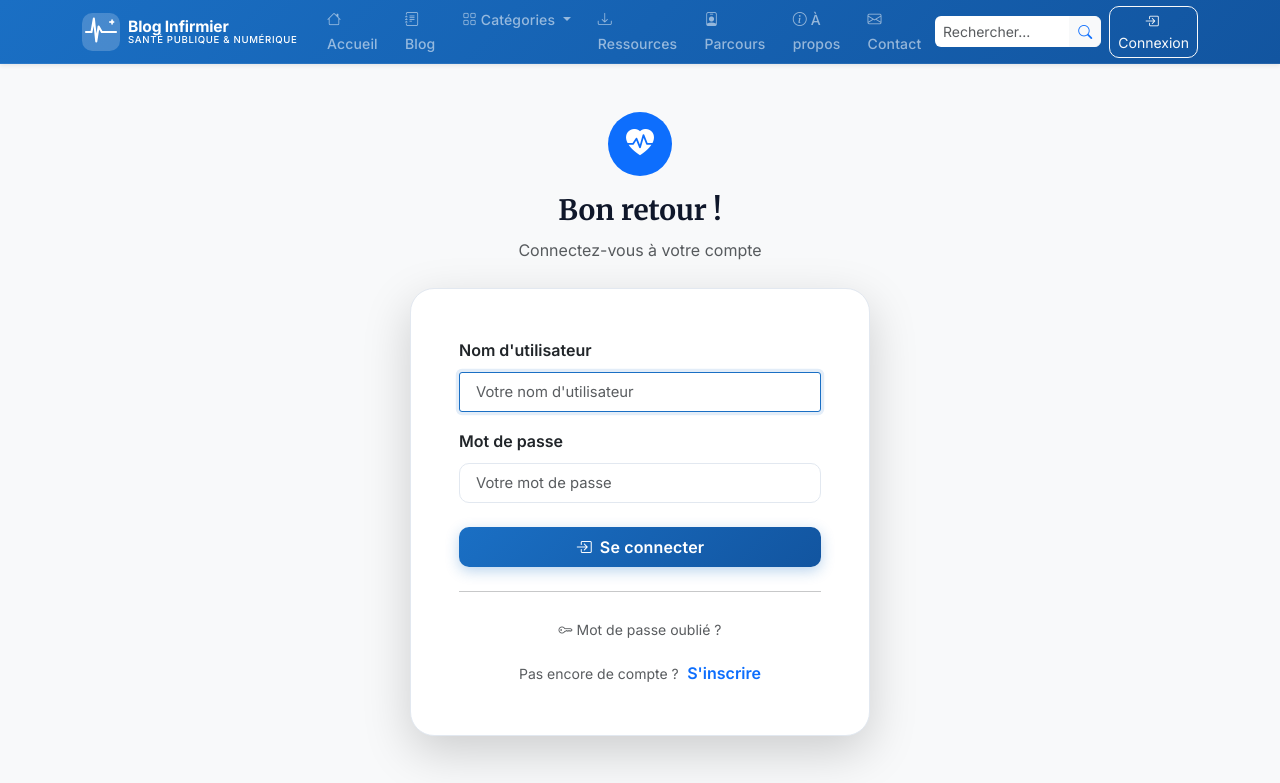
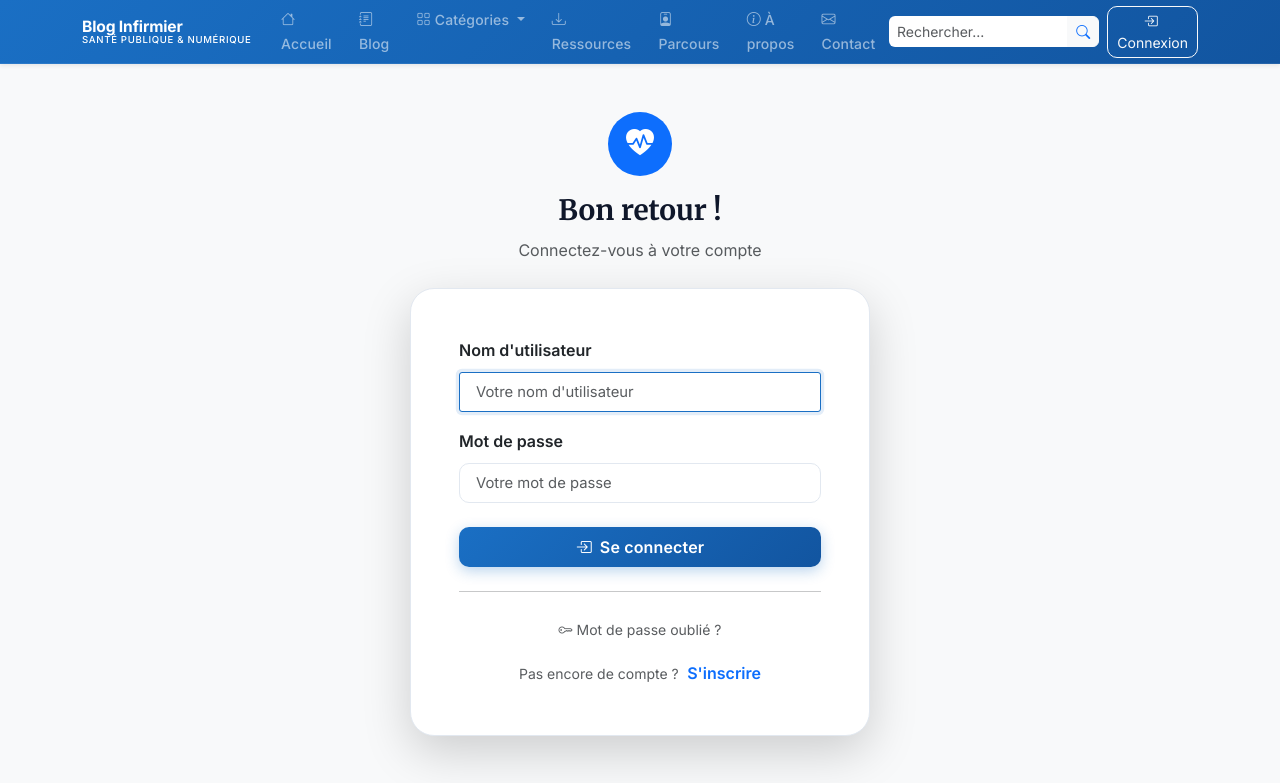
Before and after one commit to ismaelkodjo/blog_infirmier, a Django app: page /accounts/connexion/ in a window 1280 px wide. Shown: the top 783 px of the page. Run offline with Django 5.2, Linux system fonts and the light colour scheme; data that the repository does not hold is empty; parts of the project's set-up code (start-up, migrations or seed data) failed here and were passed over; some libraries are stand-ins or nearby versions.

```diff
--- a/templates/base.html
+++ b/templates/base.html
@@ -64,15 +64,6 @@
 
     <!-- Logo / Brand -->
     <a class="navbar-brand d-flex align-items-center gap-2" href="{% url 'core:home' %}">
-      <!-- Icône SVG inline -->
-      <svg width="38" height="38" viewBox="0 0 48 48" fill="none" xmlns="http://www.w3.org/2000/svg" aria-hidden="true" class="brand-svg-icon flex-shrink-0">
-        <rect width="48" height="48" rx="13" fill="rgba(255,255,255,0.2)"/>
-        <polyline points="5,24 12,24 15,7 18,36 21,17 25,24 33,24 38,24 43,24"
-          stroke="white" stroke-width="2.6" stroke-linecap="round" stroke-linejoin="round" fill="none"/>
-        <rect x="34" y="10" width="7" height="2.5" rx="1.25" fill="rgba(255,255,255,0.85)"/>
-        <rect x="36.75" y="7.75" width="2.5" height="7" rx="1.25" fill="rgba(255,255,255,0.85)"/>
-      </svg>
-      <!-- Texte -->
       <div class="brand-text lh-1">
         <span class="fw-bold d-block" style="font-size:.975rem; letter-spacing:-.01em;">Blog Infirmier</span>
         <small class="opacity-65 d-none d-md-block" style="font-size:.6rem; letter-spacing:.07em; text-transform:uppercase; font-weight:500;">Santé Publique &amp; Numérique</small>
@@ -197,18 +188,24 @@
               </a>
             </li>
             <li>
-              <!-- CORRECTION : utilise {% url 'admin:index' %} au lieu de /admin/ hardcodé -->
               <a class="dropdown-item" href="{% url 'admin:index' %}">
                 <i class="bi bi-gear me-2"></i>Admin Django
               </a>
             </li>
             {% endif %}
             <li><hr class="dropdown-divider"></li>
+
+            <!-- ✅ CORRECTION : formulaire POST obligatoire pour Django 6.x -->
             <li>
-              <a class="dropdown-item text-danger" href="{% url 'accounts:logout' %}">
-                <i class="bi bi-box-arrow-right me-2"></i>Déconnexion
-              </a>
+              <form method="POST" action="{% url 'accounts:logout' %}" class="m-0 p-0">
+                {% csrf_token %}
+                <button type="submit"
+                        class="dropdown-item text-danger border-0 bg-transparent w-100 text-start">
+                  <i class="bi bi-box-arrow-right me-2"></i>Déconnexion
+                </button>
+              </form>
             </li>
+
           </ul>
         </div>
         {% else %}
@@ -304,9 +301,8 @@
             <i class="bi bi-linkedin fs-5"></i>
           </a>
           <a href="https://wa.me/22890140074" class="text-white-50 hover-white" aria-label="WhatsApp">
-        <i class="bi bi-whatsapp fs-5"></i>
+            <i class="bi bi-whatsapp fs-5"></i>
           </a>
-
           <a href="https://web.facebook.com/kodjo.sakpani.9" class="text-white-50 hover-white" aria-label="Facebook">
             <i class="bi bi-facebook fs-5"></i>
           </a>
@@ -369,12 +365,11 @@
             </a>
           </li>
           <li class="mb-2">
-          <li class="mb-2">
             <a href="{% url 'core:legal_notice' %}" class="text-white-50 text-decoration-none hover-white">
               <i class="bi bi-chevron-right me-1"></i>Mentions légales
             </a>
           </li>
-          </ul>
+        </ul>
         <div class="mt-3">
           <small class="text-white-50">
             <i class="bi bi-shield-check me-1 text-health"></i>Contenu médical vérifié
@@ -393,7 +388,7 @@
       </div>
       <div class="col-md-6 text-center text-md-end mt-2 mt-md-0">
         <small class="text-white-50">
-        <i class="bi bi-heart-fill text-danger me-1"></i>Pour la santé publique
+          <i class="bi bi-heart-fill text-danger me-1"></i>Pour la santé publique
         </small>
       </div>
     </div>
```
